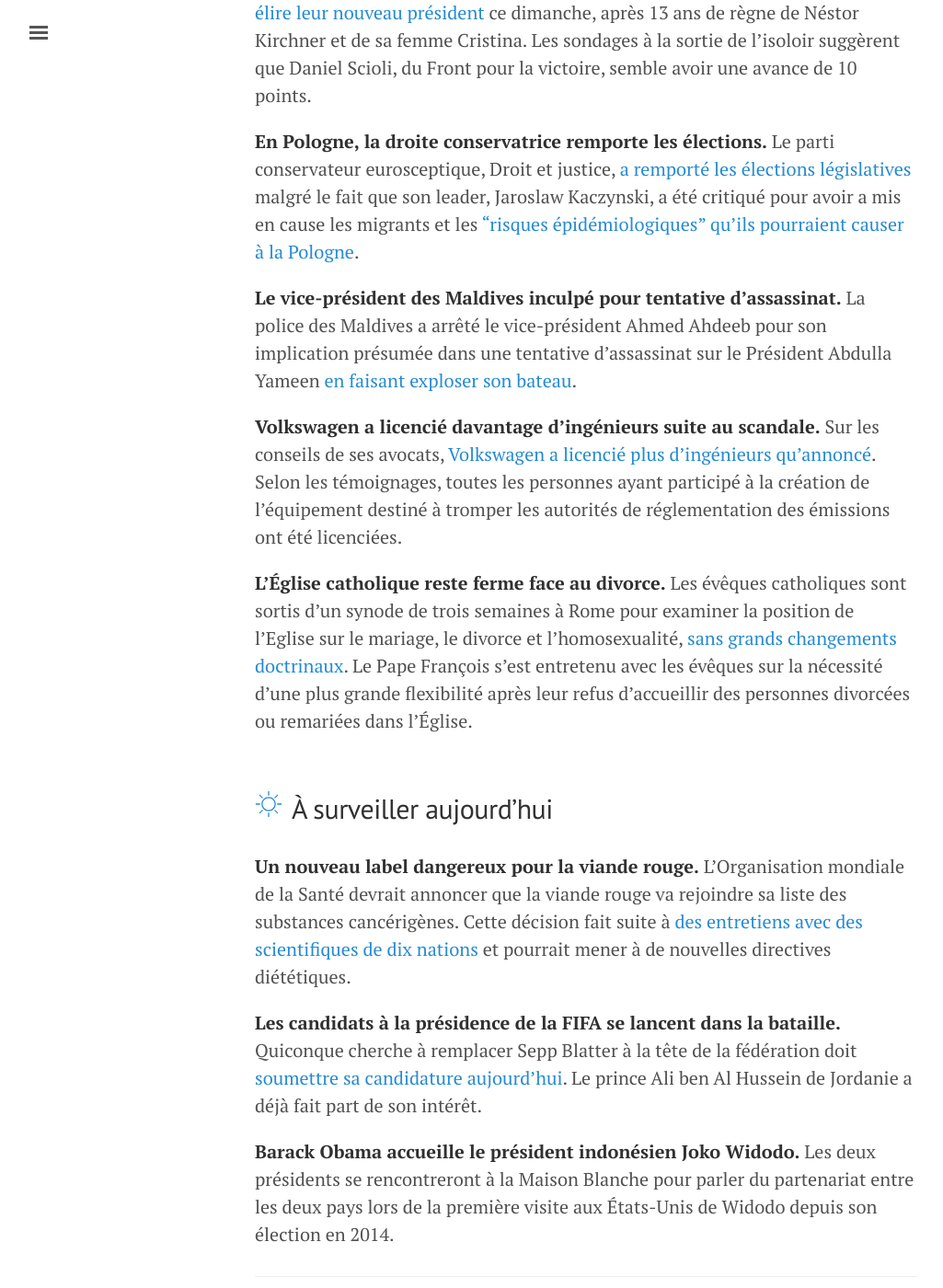
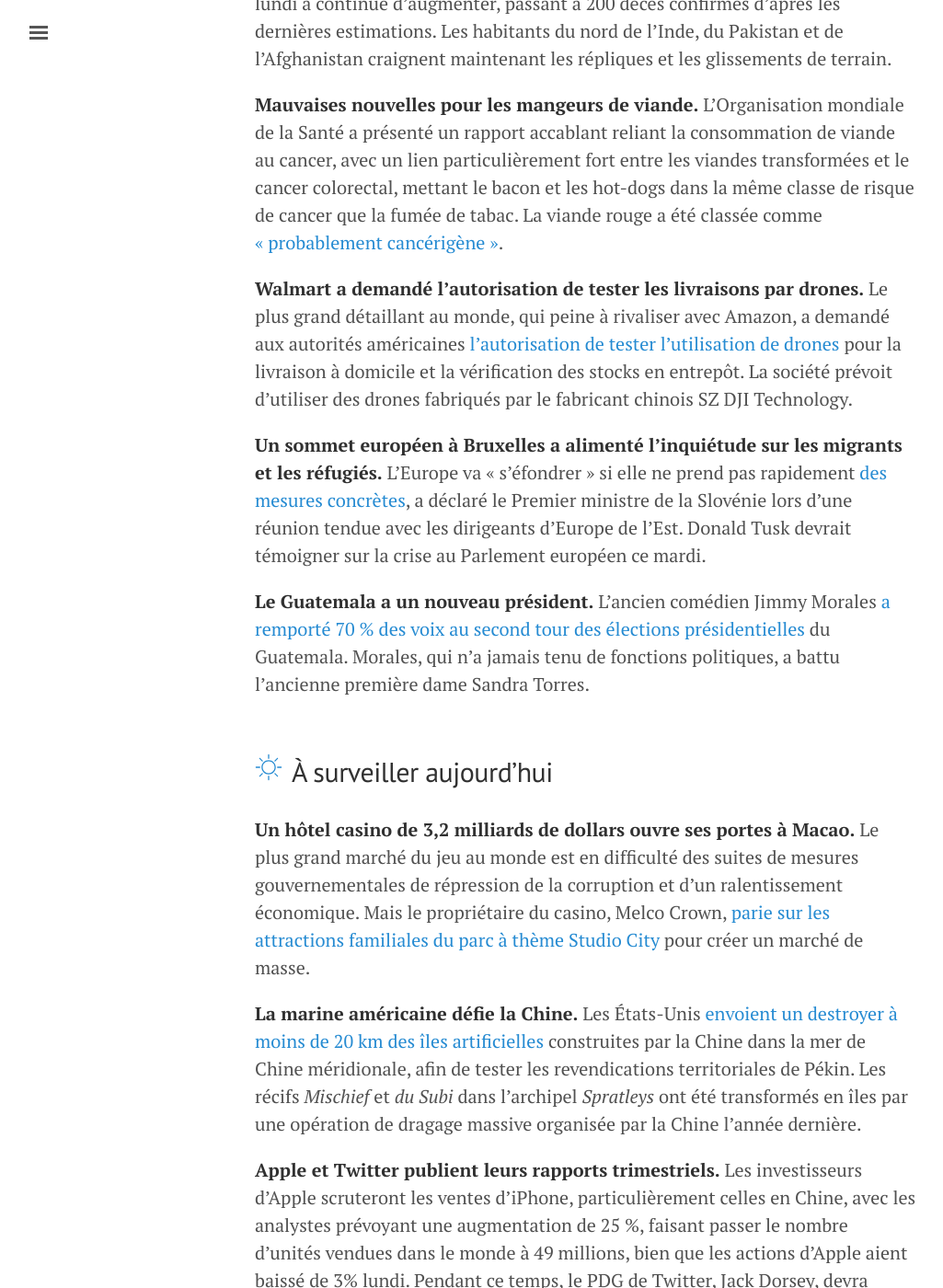
Before and after one commit to BrefNews/brefnews.github.io, a Jekyll site: the page built from index.html, in a window 1280 px wide and 1400 px high, scrolled down 562 px. Shown: the whole window at 92% size, without its empty margins (3-1028 px from the left). Built offline with Jekyll 4.4.1, drawn with Linux system fonts in a browser that asks for light colours; the list of posts is cut into pages by our own code; some of the changed text lies outside the part shown.

Commit message:
Article 27/10/2015

```diff
--- /dev/null
+++ b/_posts/2015-10-27-pakistan-viande-europe.md
@@ -0,0 +1,45 @@
+---
+layout: post
+title: Évaluation du tremblement de terre au Pakistan, les viandes transformées cancérigènes, des mesures pour les réfugiés en Europe
+permalink: pakistan-viande-europe/
+---
+
+## {{ site.icons.night }}Pendant que vous dormiez
+
+**L'Afghanistan et le Pakistan ont évalué les dommages du tremblement de terre.**
+Le bilan des morts du [séisme de magnitude 7,5 qui a frappé l'Hindu Kush](http://www.lemonde.fr/planete/article/2015/10/26/un-important-seisme-ressenti-en-asie-du-sud_4796936_3244.html "Un violent séisme au Pakistan et en Afghanistan fait près de 300 morts"){:target="_blank"} lundi a continué d'augmenter, passant à 200 décès confirmés d'après les dernières estimations.
+Les habitants du nord de l'Inde, du Pakistan et de l'Afghanistan craignent maintenant les répliques et les glissements de terrain.
+
+**Mauvaises nouvelles pour les mangeurs de viande.**
+L'Organisation mondiale de la Santé a présenté un rapport accablant reliant la consommation de viande au cancer, avec un lien particulièrement fort entre les viandes transformées et le cancer colorectal, mettant le bacon et les hot-dogs dans la même classe de risque de cancer que la fumée de tabac.
+La viande rouge a été classée comme [«&nbsp;probablement cancérigène&nbsp;»](http://www.lepoint.fr/sante/les-viandes-rouges-probablement-cancerogenes-26-10-2015-1976818_40.php "OMS : charcuterie, viande rouge et porc accusés de favoriser le cancer"){:target="_blank"}.
+
+**Walmart a demandé l'autorisation de tester les livraisons par drones.**
+Le plus grand détaillant au monde, qui peine à rivaliser avec Amazon, a demandé aux autorités américaines [l'autorisation de tester l'utilisation de drones](http://nouvelles-aujourdhui.com/rapport-walmart-pourrait-commencer-a-utiliser-des-drones-pour-livrer-des-choses-pour-votre-maison-mashable/ "Walmart pourrait commencer à utiliser des drones pour livrer des choses pour votre maison"){:target="_blank"} pour la livraison à domicile et la vérification des stocks en entrepôt.
+La société prévoit d'utiliser des drones fabriqués par le fabricant chinois SZ DJI Technology.
+
+**Un sommet européen à Bruxelles a alimenté l'inquiétude sur les migrants et les réfugiés.**
+L'Europe va «&nbsp;s'éfondrer&nbsp;» si elle ne prend pas rapidement [des mesures concrètes](http://www.lemonde.fr/europe/article/2015/10/26/refugies-berlin-et-les-dirigeants-des-balkans-s-accordent-a-l-arrache-sur-un-plan-d-urgence_4796667_3214.html "Migrants : un plan d’urgence pour calmer les tensions sur la route des Balkans"){:target="_blank"}, a déclaré le Premier ministre de la Slovénie lors d'une réunion tendue avec les dirigeants d'Europe de l'Est.
+Donald Tusk devrait témoigner sur la crise au Parlement européen ce mardi.
+
+**Le Guatemala a un nouveau président.**
+L'ancien comédien Jimmy Morales [a remporté 70 % des voix au second tour des élections présidentielles](http://www.lepoint.fr/monde/guatemala-un-president-comique-pour-tourner-la-page-de-la-corruption-26-10-2015-1976727_24.php "Guatemala : un comique président pour tourner la page de la corruption"){:target="_blank"} du Guatemala.
+Morales, qui n'a jamais tenu de fonctions politiques, a battu l'ancienne première dame Sandra Torres.
+
+## {{ site.icons.day }}À surveiller aujourd'hui
+
+**Un hôtel casino de 3,2 milliards de dollars ouvre ses portes à Macao.**
+Le plus grand marché du jeu au monde est en difficulté des suites de mesures gouvernementales de répression de la corruption et d'un ralentissement économique.
+Mais le propriétaire du casino, Melco Crown, [parie sur les attractions familiales du parc à thème Studio City](http://www.smh.com.au/business/james-packer-casino-partner-lawrence-ho-says-china-crackdown-hurt-macau-revenue-20151025-gki96p.html "James Packer casino partner Lawrence Ho says China crackdown hurt Macau revenue"){:target="_blank"} pour créer un marché de masse.
+
+**La marine américaine défie la Chine.**
+Les États-Unis [envoient un destroyer à moins de 20 km des îles artificielles](http://www.lefigaro.fr/flash-actu/2015/10/26/97001-20151026FILWWW00359-chine-les-usa-envoient-un-navire-de-guerre.php "Chine: les USA envoient un navire de guerre"){:target="_blank"} construites par la Chine dans la mer de Chine méridionale, afin de tester les revendications territoriales de Pékin.
+Les récifs *Mischief* et *du Subi* dans l'archipel *Spratleys* ont été transformés en îles par une opération de dragage massive organisée par la Chine l'année dernière.
+
+**Apple et Twitter publient leurs rapports trimestriels.**
+Les investisseurs d'Apple scruteront les ventes d'iPhone, particulièrement celles en Chine, avec les analystes prévoyant une augmentation de 25 %, faisant passer le nombre d'unités vendues dans le monde à 49 millions, bien que les actions d'Apple aient baissé de 3% lundi.
+Pendant ce temps, le PDG de Twitter, Jack Dorsey, devra convaincre les investisseurs qu'il a fait des progrès pour attirer de nouveaux utilisateurs.
+Les actions de Twitter ont légèrement augmenté lundi lorsque les analystes ont prévu une augmentation de 55% du chiffre d'affaires ce trimestre.
+
+**Encore des résultats.**
+Bristol-Myers, Merck et Pfizer devraient révéler leurs résultats, ainsi que Comcast, UPS et Ford.
```
Also changed, not shown: _posts/2015-10-26-viande-patricia-pologne.md (+1 -1 lines).
